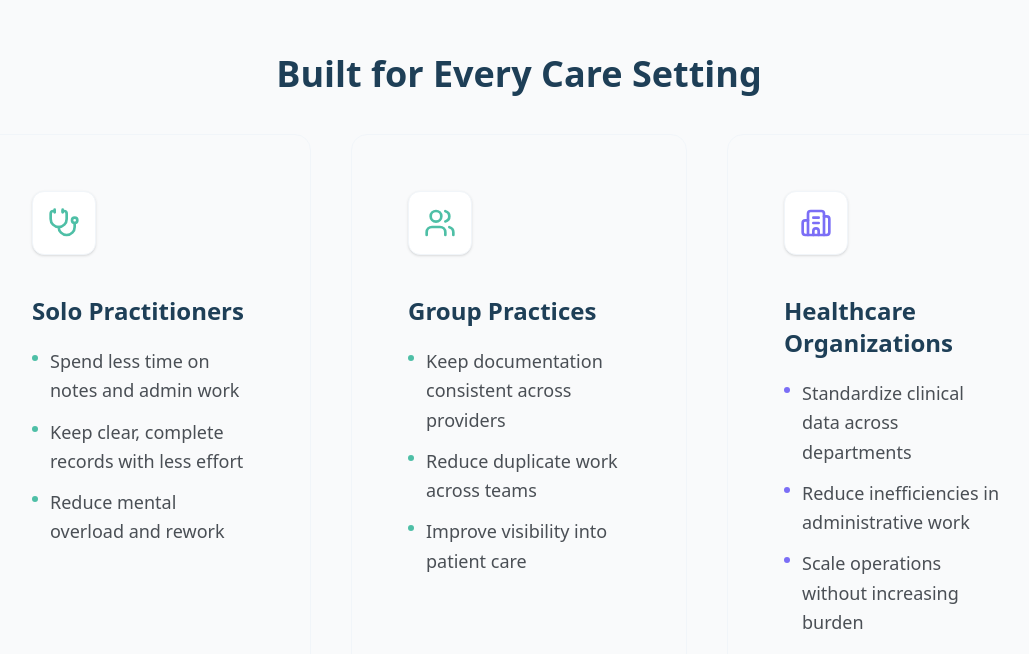
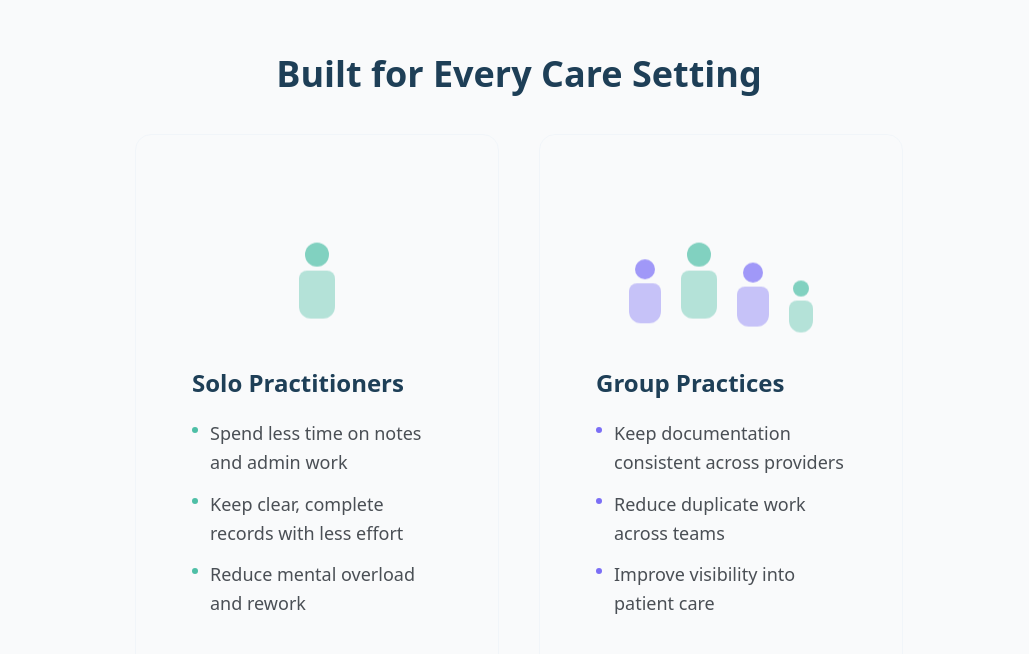
Before and after one commit to corenodal/nodal-website, a React (Vite) app: page /product in a window 1280 px wide. Shown: the part 4886-5540 px from the top of the page, without its empty margins (121-1150 px from the left). Built offline with nearby package versions, Linux system fonts and the light colour scheme.

Commit message:
overall changes

```diff
--- a/src/pages/Home.tsx
+++ b/src/pages/Home.tsx
@@ -1,7 +1,6 @@
 import { Hero } from '../sections/Hero';
 import { ProblemSection } from '../sections/ProblemSection';
 import { SolutionSection } from '../sections/SolutionSection';
-import { TargetSection } from '../sections/TargetSection';
 import { StorySection } from '../sections/StorySection';
 import { CTASection } from '../sections/CTASection';
 import { Footer } from '../sections/Footer';
@@ -12,7 +11,6 @@ export const Home = ({ isLoading = false }: { isLoading?: boolean }) => {
       <Hero isLoading={isLoading} />
       <ProblemSection />
       <SolutionSection />
-      <TargetSection />
       <StorySection />
       <CTASection />
       <Footer />
--- a/src/sections/Features.tsx
+++ b/src/sections/Features.tsx
@@ -1,38 +1,65 @@
-import { Stethoscope, Users, Building2 } from 'lucide-react';
 import { useEffect, useRef } from 'react';
 import gsap from 'gsap';
 import { type } from '../styles/typography';
 
+/* ── Color maps for Tailwind purge ── */
+const headColors: Record<string, string> = {
+  'nodal-green': 'bg-nodal-green/70',
+  'nodal-violet': 'bg-nodal-violet/70',
+};
+const bodyColors: Record<string, string> = {
+  'nodal-green': 'bg-nodal-green/40',
+  'nodal-violet': 'bg-nodal-violet/40',
+};
+
+/* ── Animated Person ── */
+const Person = ({ size = 'md', delay = 0, color = 'nodal-green' }: { size?: 'sm' | 'md' | 'lg'; delay?: number; color?: string }) => {
+  const dims = { sm: { head: 'w-4 h-4', body: 'w-6 h-8' }, md: { head: 'w-5 h-5', body: 'w-8 h-10' }, lg: { head: 'w-6 h-6', body: 'w-9 h-12' } };
+  const d = dims[size];
+  return (
+    <div className="flex flex-col items-center animate-bounce" style={{ animationDelay: `${delay}s`, animationDuration: '2.5s' }}>
+      <div className={`${d.head} rounded-full ${headColors[color] || headColors['nodal-green']}`} />
+      <div className={`${d.body} rounded-t-lg rounded-b-xl ${bodyColors[color] || bodyColors['nodal-green']} mt-1`} />
+    </div>
+  );
+};
+
+/* ── People Illustrations ── */
+const SoloPerson = () => (
+  <div className="flex items-end justify-center h-28 md:h-36">
+    <Person size="lg" color="nodal-green" />
+  </div>
+);
+
+const GroupPeople = () => (
+  <div className="flex items-end justify-center gap-3 md:gap-5 h-28 md:h-36">
+    <Person size="md" delay={0.2} color="nodal-violet" />
+    <Person size="lg" delay={0} color="nodal-green" />
+    <Person size="md" delay={0.4} color="nodal-violet" />
+    <Person size="sm" delay={0.6} color="nodal-green" />
+  </div>
+);
+
 const features = [
   {
-    icon: Stethoscope,
     title: "Solo Practitioners",
     bullets: [
       "Spend less time on notes and admin work",
       "Keep clear, complete records with less effort",
       "Reduce mental overload and rework",
     ],
-    color: "nodal-green"
+    color: "nodal-green",
+    visual: <SoloPerson />,
   },
   {
-    icon: Users,
     title: "Group Practices",
     bullets: [
       "Keep documentation consistent across providers",
       "Reduce duplicate work across teams",
       "Improve visibility into patient care",
     ],
-    color: "nodal-green"
-  },
-  {
-    icon: Building2,
-    title: "Healthcare Organizations",
-    bullets: [
-      "Standardize clinical data across departments",
-      "Reduce inefficiencies in administrative work",
-      "Scale operations without increasing burden",
-    ],
-    color: "nodal-violet"
+    color: "nodal-violet",
+    visual: <GroupPeople />,
   },
 ];
 
@@ -64,7 +91,7 @@ export const Features = () => {
   }, []);
 
   return (
-    <section id="features" className="py-12 md:py-16 px-6 md:px-24 bg-transparent relative z-10 flex items-center">
+    <section id="features" className="py-12 md:py-16 px-6 md:px-24 bg-transparent relative z-10 flex items-center justify-center">
       <div className="max-w-7xl mx-auto w-full" ref={containerRef}>
         <div className="text-center mb-10">
           <h2 className={`${type.heading} font-semibold text-nodal-blue`}>
@@ -72,14 +99,15 @@ export const Features = () => {
           </h2>
         </div>
 
-        <div className="grid grid-cols-1 md:grid-cols-3 gap-10">
+        <div className="flex justify-center">
+          <div className="grid grid-cols-1 md:grid-cols-2 gap-10 max-w-3xl w-full">
             {features.map((feature, index) => (
               <div
                 key={index}
-              className={`feature-card translate-y-8 opacity-0 p-14 rounded-2xl bg-nodal-white border border-slate-100 transition-all hover:shadow-lg group ${feature.color === 'nodal-violet' ? 'hover:border-nodal-violet/30 outline-nodal-violet' : 'hover:border-nodal-green/30 outline-nodal-green'}`}
+                className={`feature-card translate-y-8 opacity-0 p-14 rounded-2xl bg-nodal-white border border-slate-100 transition-all hover:shadow-lg group ${feature.color === 'nodal-violet' ? 'hover:border-nodal-violet/30' : 'hover:border-nodal-green/30'}`}
               >
-              <div className={`w-16 h-16 rounded-xl bg-white flex items-center justify-center mb-10 border border-slate-100 shadow-sm transition-all ${feature.color === 'nodal-violet' ? 'group-hover:bg-nodal-violet' : 'group-hover:bg-nodal-green'} group-hover:text-white`}>
-                <feature.icon className={`w-8 h-8 transition-colors ${feature.color === 'nodal-violet' ? 'text-nodal-violet group-hover:text-white' : 'text-nodal-green group-hover:text-white'}`} />
+                <div className="mb-8">
+                  {feature.visual}
                 </div>
                 <h3 className={`${type.subheading} font-semibold text-nodal-blue mb-5`}>{feature.title}</h3>
                 <ul className="space-y-3">
@@ -94,6 +122,7 @@ export const Features = () => {
             ))}
           </div>
         </div>
+      </div>
     </section>
   );
 };
--- a/src/sections/Footer.tsx
+++ b/src/sections/Footer.tsx
@@ -22,7 +22,7 @@ export const Footer = ({ dark = false }: { dark?: boolean }) => {
               <span className={`${type.subheading} font-bold tracking-tighter ${dark ? 'text-white' : 'text-nodal-blue'}`}>NODAL</span>
             </div>
             <p className={`${type.ui} font-light leading-relaxed mb-8 ${dark ? 'text-slate-400' : 'text-nodal-graphite'}`}>
-              Personalised AI Assistant for Healthcare Professionals
+              Personalised AI Assistant for Mental Health Professionals
             </p>
           </div>
 
--- a/src/sections/Hero.tsx
+++ b/src/sections/Hero.tsx
@@ -65,7 +65,7 @@ export const Hero = ({ isLoading = false }: { isLoading?: boolean }) => {
             <span className="hero-word block" style={{ opacity: 0, transform: 'translateY(100%)' }}>Personalised AI Assistant </span>
           </div>
           <div className="overflow-hidden mt-3">
-            <span className="hero-word block" style={{ opacity: 0, transform: 'translateY(100%)' }}>for Healthcare Professionals</span>
+            <span className="hero-word block" style={{ opacity: 0, transform: 'translateY(100%)' }}>for Mental Health Professionals</span>
           </div>
         </h1>
 
--- a/src/sections/TargetSection.tsx
+++ b/src/sections/TargetSection.tsx
@@ -84,12 +84,6 @@ const cards = [
     visual: <GroupPeople />,
     accent: 'nodal-violet',
   },
-  {
-    title: 'Healthcare Organizations',
-    desc: 'A scalable system that supports consistent, high-quality care across departments.',
-    visual: <OrgPeople />,
-    accent: 'nodal-blue',
-  },
 ];
 
 export const TargetSection = () => {
@@ -146,32 +140,29 @@ export const TargetSection = () => {
           Healthcare Is Complex. Your Workflow Should Not Be.
         </h2>
 
-        {/* Overlapping Cards */}
-        <div className="relative space-y-[-3rem] md:space-y-[-4rem]">
+        {/* Cards */}
+        <div className="flex flex-col md:flex-row gap-8">
           {cards.map((card, i) => (
             <div
               key={i}
               ref={el => { cardsRef.current[i] = el; }}
-              className="relative bg-white rounded-2xl shadow-xl border border-slate-100 p-6 md:p-10 transition-shadow hover:shadow-2xl"
-              style={{
-                zIndex: i + 1,
-              }}
+              className="flex-1 bg-white rounded-2xl shadow-xl border border-slate-100 p-6 md:p-10 transition-shadow hover:shadow-2xl"
             >
-              <div className="flex flex-col md:flex-row items-center gap-6 md:gap-10">
+              <div className="flex flex-col items-center text-center gap-6">
+                {/* Illustration */}
+                <div className="w-40 md:w-48">
+                  {card.visual}
+                </div>
+
                 {/* Text */}
-                <div className="flex-1 order-2 md:order-1">
-                  <div className={`w-10 h-1 rounded-full ${accentBar[card.accent] || accentBar['nodal-green']} mb-3`} />
+                <div>
+                  <div className={`w-10 h-1 rounded-full ${accentBar[card.accent] || accentBar['nodal-green']} mb-3 mx-auto`} />
                   <h3 className={`${type.subheading} font-bold text-nodal-blue mb-2`}>
                     {card.title}
                   </h3>
                   <p className={`${type.body} text-nodal-graphite font-light leading-relaxed`}>
                     {card.desc}
                   </p>
-                </div>
-
-                {/* Illustration */}
-                <div className="flex-shrink-0 order-1 md:order-2 w-40 md:w-48">
-                  {card.visual}
                 </div>
               </div>
             </div>
```
Lines whose indentation alone changed are shown as unchanged.
